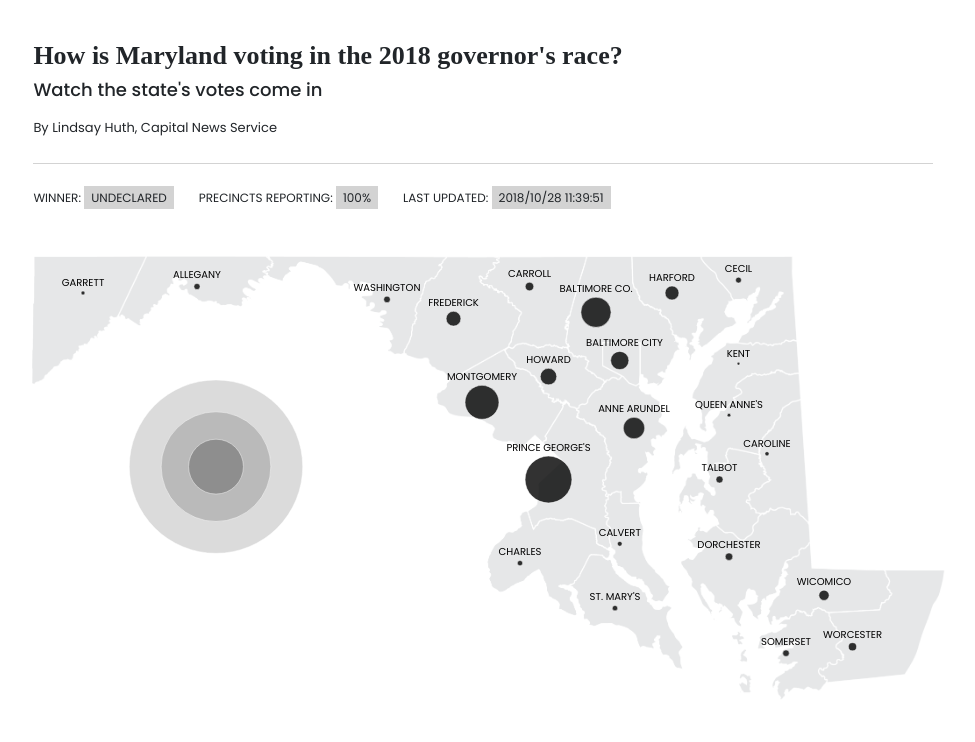
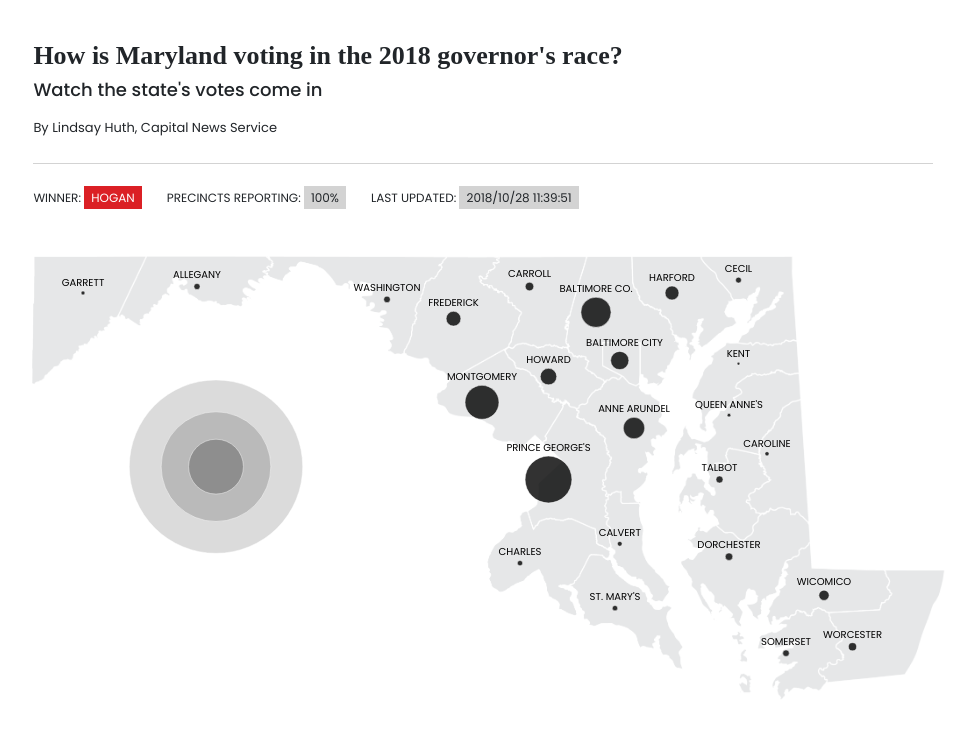
Before and after one commit to lindsaymarie403/election-night-app, a PHP site: page / in a window 1280 px wide. Shown: the part 28-770 px from the top of the page, without its empty margins (154-1129 px from the left). Run offline with PHP 8.4, Linux system fonts and the light colour scheme; some libraries are stand-ins or nearby versions; some web fonts are replaced.

Commit message:
updated winner

```diff
--- a/election-night-app/css/customstyles.css
+++ b/election-night-app/css/customstyles.css
@@ -66,8 +66,14 @@
   padding-top: 25px;
 }
 
-.winner-status, #pct, #new-date {
+#pct, #new-date {
   background-color: #d3d3d3;
+  padding: 3px 7px 3px 7px;
+}
+
+.winner-status {
+  background-color: #db2025;
+  color: white;
   padding: 3px 7px 3px 7px;
 }
 
--- a/election-night-app/index.html
+++ b/election-night-app/index.html
@@ -57,7 +57,7 @@
            <p id="byline">By Lindsay Huth, Capital News Service</p>
          </div>
          <div id="status-bar">
-           <div id="winner">Winner: <span class="winner-status">Undeclared</span></div>
+           <div id="winner">Winner: <span class="winner-status">Hogan</span></div>
            <div id="precincts">Precincts Reporting: <span class="state-pre" id="pct">0%</span></div>
            <div id="update">Last Updated: <span id="new-date">0%</span></div>
          </div>
```
